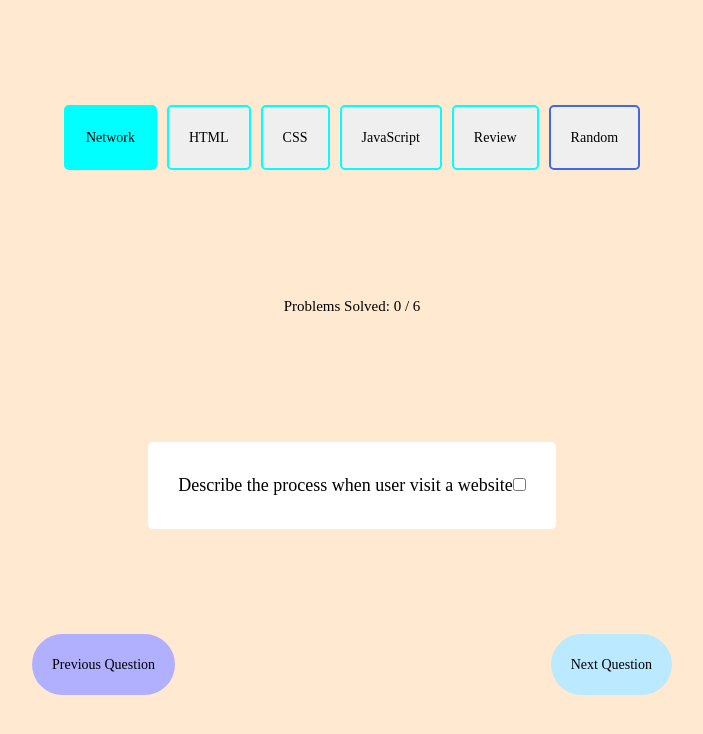
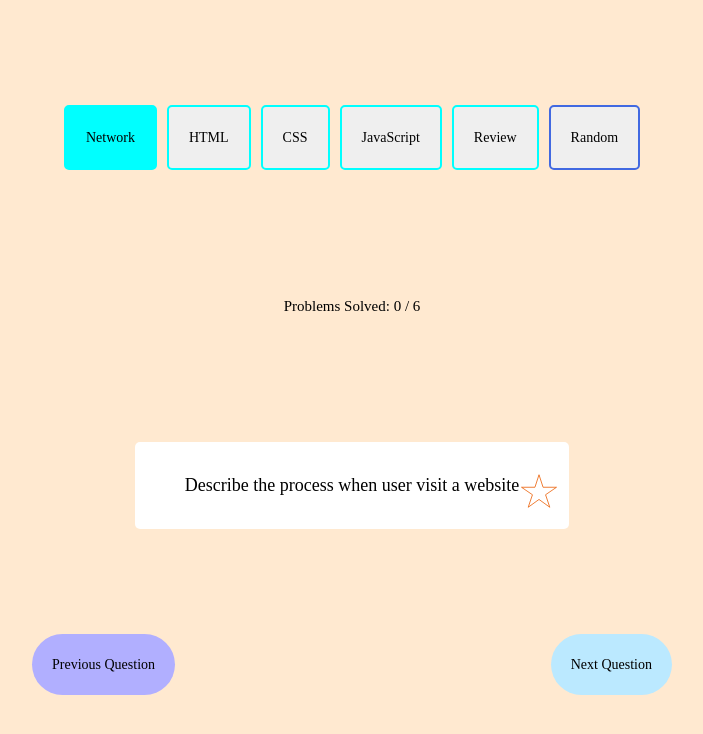
Before and after one commit to Jiaying330/MakeItStick, a React (Vite) app in the folder MakeItStick/: page / in a window 1280 px wide. Both pictures are taken after a click on the button "Network". Shown: the top 734 px of the page, without its empty margins (288-991 px from the left). Built offline with nearby package versions, Linux system fonts and the light colour scheme.

Commit message:
save question ui

```diff
--- a/MakeItStick/src/components/Card.jsx
+++ b/MakeItStick/src/components/Card.jsx
@@ -7,13 +7,21 @@ export default function Card({ question, checkSaved, checkOnClick }) {
     <>
       <div className="card">
         {problem}
-        <input
-          id={id}
-          type="checkbox"
-          className="card__input"
-          checked={checkSaved(id)}
-          onChange={checkOnClick}
-        />
+        <button className="card__save-button" onClick={() => checkOnClick(id)}>
+          <svg
+            xmlns="http://www.w3.org/2000/svg"
+            className="ionicon"
+            viewBox="0 0 512 512"
+            fill={checkSaved(id) ? "#FFB200" : "none"}
+          >
+            <path
+              d="M480 208H308L256 48l-52 160H32l140 96-54 160 138-100 138 100-54-160z"
+              stroke="#EB5B00"
+              strokeLinejoin="round"
+              strokeWidth="10"
+            />
+          </svg>
+        </button>
       </div>
     </>
   );
--- a/MakeItStick/src/components/Card.scss
+++ b/MakeItStick/src/components/Card.scss
@@ -1,7 +1,24 @@
 .card {
-  padding: 3rem;
+  padding: 3rem 5rem;
   background-color: white;
   border-radius: 5px;
   font-size: 1.8rem;
   box-shadow: var(--shadow-1);
+  position: relative;
+  max-width: 55rem;
+
+  &__save-button {
+    position: absolute;
+    display: inline-block;
+    width: 4rem;
+    background-color: transparent;
+    border: none;
+    bottom: 1rem;
+    right: 1rem;
+
+    & > svg {
+      width: 100%;
+      cursor: pointer;
+    }
+  }
 }
--- a/MakeItStick/src/components/Home.jsx
+++ b/MakeItStick/src/components/Home.jsx
@@ -36,9 +36,8 @@ export default function Home() {
       setProblems(setQuestions, "javascript", random, allQuestions);
     }
     if (review) {
-      console.log(savedQuestions);
       const reviewQuestions = allQuestions.filter((q) =>
-        savedQuestions.includes(String(q.id))
+        savedQuestions.includes(q.id)
       );
       setQuestions((prev) => {
         return random
@@ -92,9 +91,7 @@ export default function Home() {
     return false;
   }
 
-  function saveQuestionOnClick(event) {
-    const id = event.target.id;
-    console.log(event.target);
+  function saveQuestionOnClick(id) {
     if (!checkSaved(id)) {
       setSavedQuestions((prev) => [...prev, id]);
     } else {
@@ -124,7 +121,7 @@ export default function Home() {
         <div className="main__count">
           Problems Solved: {count} / {questions.length}
         </div>
-        {questions.length > 0 && (
+        {questions.length > 0 && currIndex < questions.length && (
           <Card
             question={questions[currIndex]}
             checkSaved={checkSaved}
```
